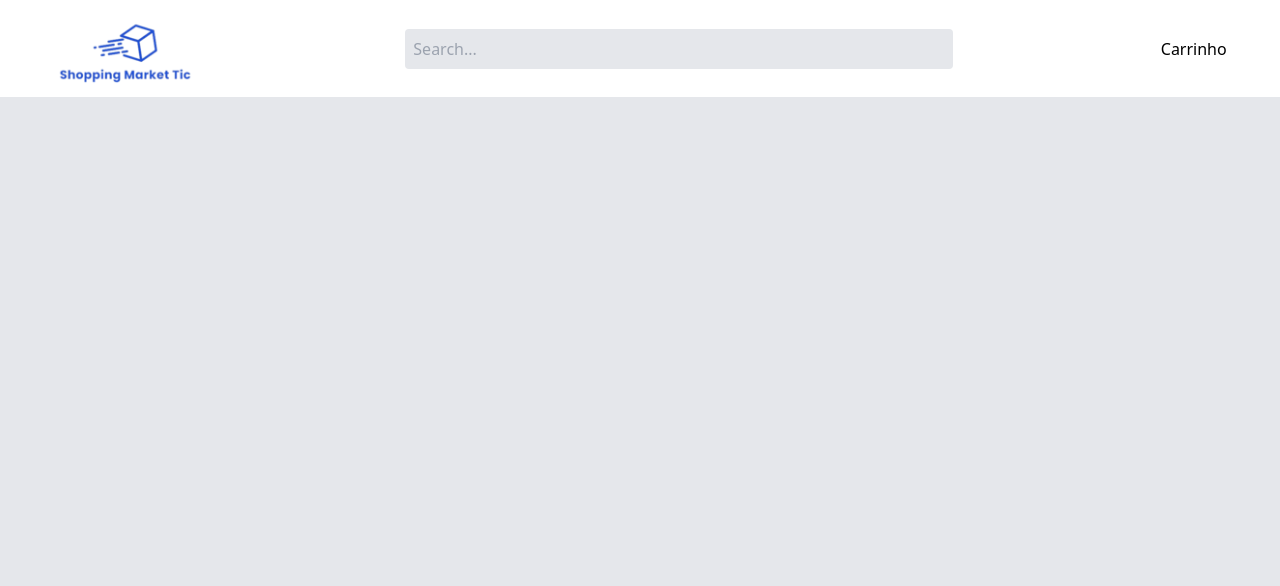
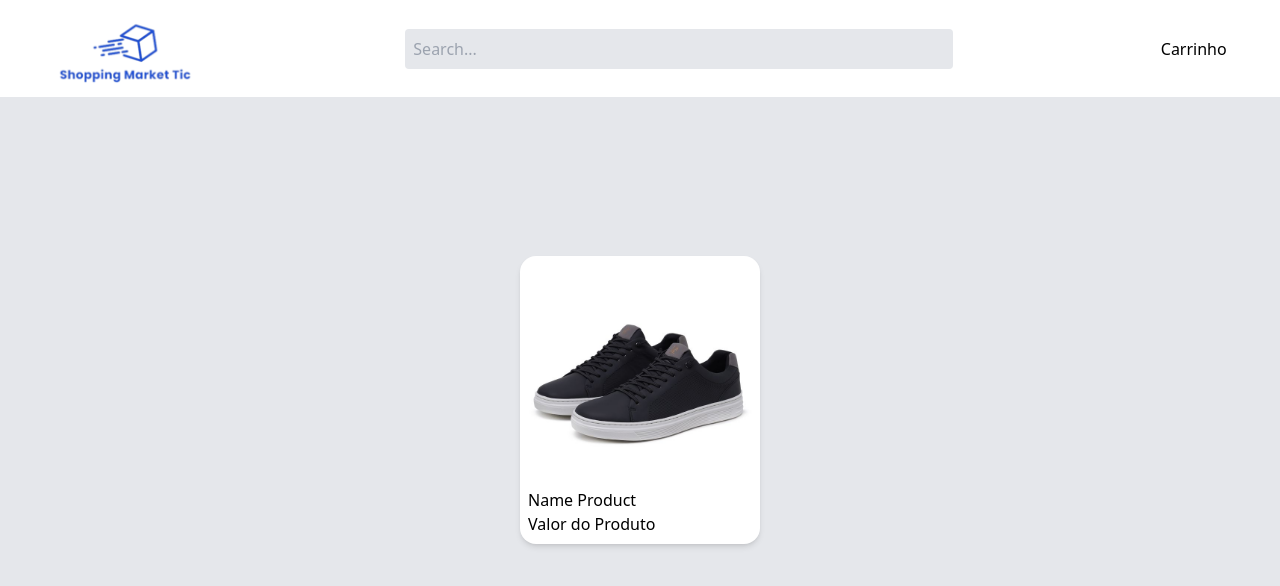
Before and after one commit to Otaviocuriel/ShoppingMarketTic, a React (Vite) app: page / in a window 1280 px wide. Shown: the top 586 px of the page. Built offline with nearby package versions, Linux system fonts and the light colour scheme.

Commit message:
Comecando e  criando os Componentes Card e Button

```diff
--- a/src/App.tsx
+++ b/src/App.tsx
@@ -1,12 +1,16 @@
 import {createBrowserRouter, RouterProvider} from "react-router-dom";
 import Header from './app/components/Header';
+import Home from "./app/view/home";
 
 function App() {
   const route = createBrowserRouter([{
     path: '/',
-    element:(
-       <Header/>
-      ),
+    element:<>
+      <Header/>
+      <Home/>
+    </>
+
+
   }])
   return (
    <div className="flex justify-center items-center bg-gray-200 h-full h-screen">
--- /dev/null
+++ b/src/app/components/Card.tsx
@@ -0,0 +1,22 @@
+const Card = () => {
+    return (
+        <div className="bg-white p-2 w-60 rounded-2xl shadow-md">
+            <div>
+                <img src="/assets/produtos/tenis.jpg">
+
+                </img>
+            </div>
+            <div>
+                <div>
+                   <h3>Name Product</h3>
+                </div>
+                <div>
+                    <span>Valor do Produto</span>
+                </div>
+
+            </div>
+        </div>
+    )
+};
+
+export default Card;
--- /dev/null
+++ b/src/app/view/home.tsx
@@ -0,0 +1,9 @@
+import Card from "../components/Card";
+
+const Home = () => {
+    return (
+        <Card/>
+    )
+};
+
+export default Home;
```
